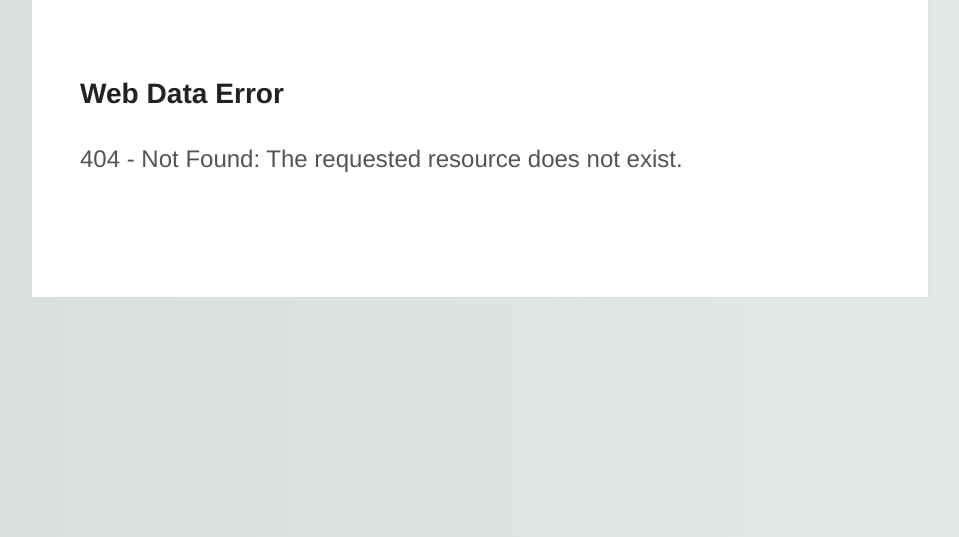
After one commit to mb19/pysearch, a Flask app: page /not_found in a window 1280 px wide. The commit adds this page. Shown: the top 537 px of the page, without its empty margins (160-1119 px from the left). Run offline with Flask 2, Linux system fonts and the light colour scheme; parts of the project's set-up code (start-up, migrations or seed data) failed here and were passed over.

Commit message:
Updated index to include full urls. Also implemented the url navigate to error page if target page does not exist.

```diff
--- a/db_importers/MongoNFL/crawlers/player_scraper.py
+++ b/db_importers/MongoNFL/crawlers/player_scraper.py
@@ -5,7 +5,7 @@ class PlayerScraper(object):
     def scrapeLink(self, li):
         path = li.xpath('./a')
         if len(path) > 0:
-            return path[0].get('href')
+            return 'https://en.wikipedia.org{0}'.format(path[0].get('href'))
         return ''
 
     def scrapeNumber(self, li):
--- a/server/main.py
+++ b/server/main.py
@@ -1,6 +1,7 @@
-from flask import Flask, render_template, url_for, request
+from flask import Flask, render_template, url_for, request, redirect
 
 from searchers.all import build_searcher
+import httplib2
 
 app = Flask(__name__)
 
@@ -10,8 +11,39 @@ class Server(object):
 	@app.route('/', methods=['GET', 'POST'])
 	def index():
 		print "Someone is at the home page."
+		return render_template('welcome_page.html')
 
-		return render_template('welcome_page.html')
+	@app.route('/navigate', methods=['GET'])
+	def navigate():
+		data = request.args
+		if len(data) != 1:
+			# Error page.
+			return redirect("/bad_request")
+		else:
+			h = httplib2.Http()
+
+			def is_valid(method):
+				resp = h.request(data['url'], method)
+				print resp[0]['status']
+				return int(resp[0]['status']) < 400
+
+			if is_valid('HEAD') or is_valid('GET'):
+				# redirect to the webpage.
+				return redirect(data['url'])
+			else:
+				# failure, go to failed page.
+				return redirect("/not_found")
+
+
+	@app.route('/not_found')
+	def error_404():
+		error = "404 - Not Found: The requested resource does not exist."
+		return render_template('error.html', error=error)
+
+	@app.route('/bad_request')
+	def error_400():
+		error = "400 - Bad Request: The request was malformed or could not be processed."
+		return render_template('error.html', error=error)
 
 	@app.route('/results/', methods=['GET', 'POST'])
 	def results():
--- a/server/searchers/mongo.py
+++ b/server/searchers/mongo.py
@@ -1,5 +1,6 @@
 
 from base import IndexSearcher
+import urllib
 import pymongo
 
 class MongoSearch(object):
@@ -49,7 +50,7 @@ class PlayerSearch(TableSearch):
 				'prop2': document['position']['name'],
 				'prop3': document['number'],
 				'prop4': document['team']['name'],
-				'prop5': "https://en.wikipedia.org{0}".format(document['url'])
+				'prop5': urllib.quote_plus(document['url'])
 			},
 			'score': document['score']
 		}
@@ -73,7 +74,7 @@ class RestaurantSearch(TableSearch):
 				'prop2': document['Rating'],
 				'prop3': document['City'],
 				'prop4': document['State']['abbr'],
-				'prop5': document['URL']
+				'prop5': urllib.quote_plus(document['URL'])
 			},
 			'score': document['score']
 		}
--- a/server/searchers/whoosh.py
+++ b/server/searchers/whoosh.py
@@ -1,5 +1,6 @@
 
 from base import IndexSearcher
+import urllib
 from ..index_builder.indexes import IndexManager
 
 class WhooshSearch(IndexSearcher):
@@ -10,4 +11,9 @@ class WhooshSearch(IndexSearcher):
 	def search(self, text, table):
 		manager = IndexManager(self.__indexName, None)
 		results = manager.search(text, table)
+
+		# loop over results to url encode url for navigation.
+		for doc in results.documents:
+			doc['document']['prop5'] = urllib.quote_plus(doc['document']['prop5'])
+
 		return results
--- /dev/null
+++ b/server/templates/error.html
@@ -0,0 +1,15 @@
+<!DOCTYPE html>
+<html>
+	<head>
+		<meta charset="UTF-8">
+		<link rel="stylesheet" href= "{{ url_for('static',filename='styles/main.css') }}">
+		<title>Error</title>
+	</head>
+
+	<body>
+		<h3>Web Data Error</h3>
+
+		<p>{{error}}</p>
+
+	</body>
+</html>
--- a/server/templates/results.html
+++ b/server/templates/results.html
@@ -30,7 +30,7 @@
 					<td>{{doc.document.prop2}}</td>
 					<td>{{doc.document.prop3}}</td>
 					<td>{{doc.document.prop4}}</td>
-					<td><a href='{{doc.document.prop5}}'>More info</a></td>
+					<td><a href='{{ url_for('navigate') }}?url={{doc.document.prop5}}'>More info</a></td>
 					<td>{{doc.score}}</td>
 				</tr>
 				{% endfor %}
```
Also changed, not shown: server/index_builder/main.py (+0 -21 lines), 2 other files.
